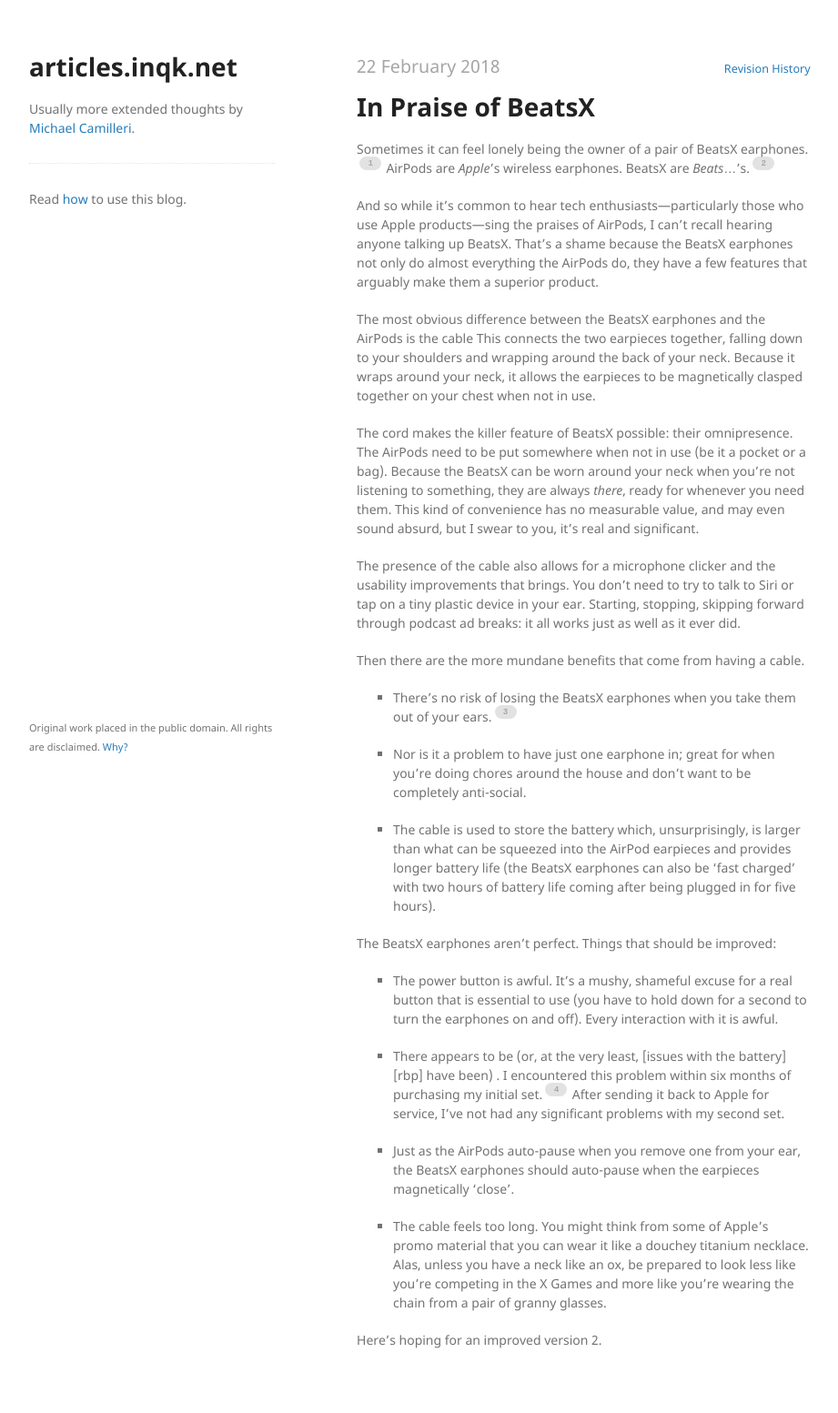
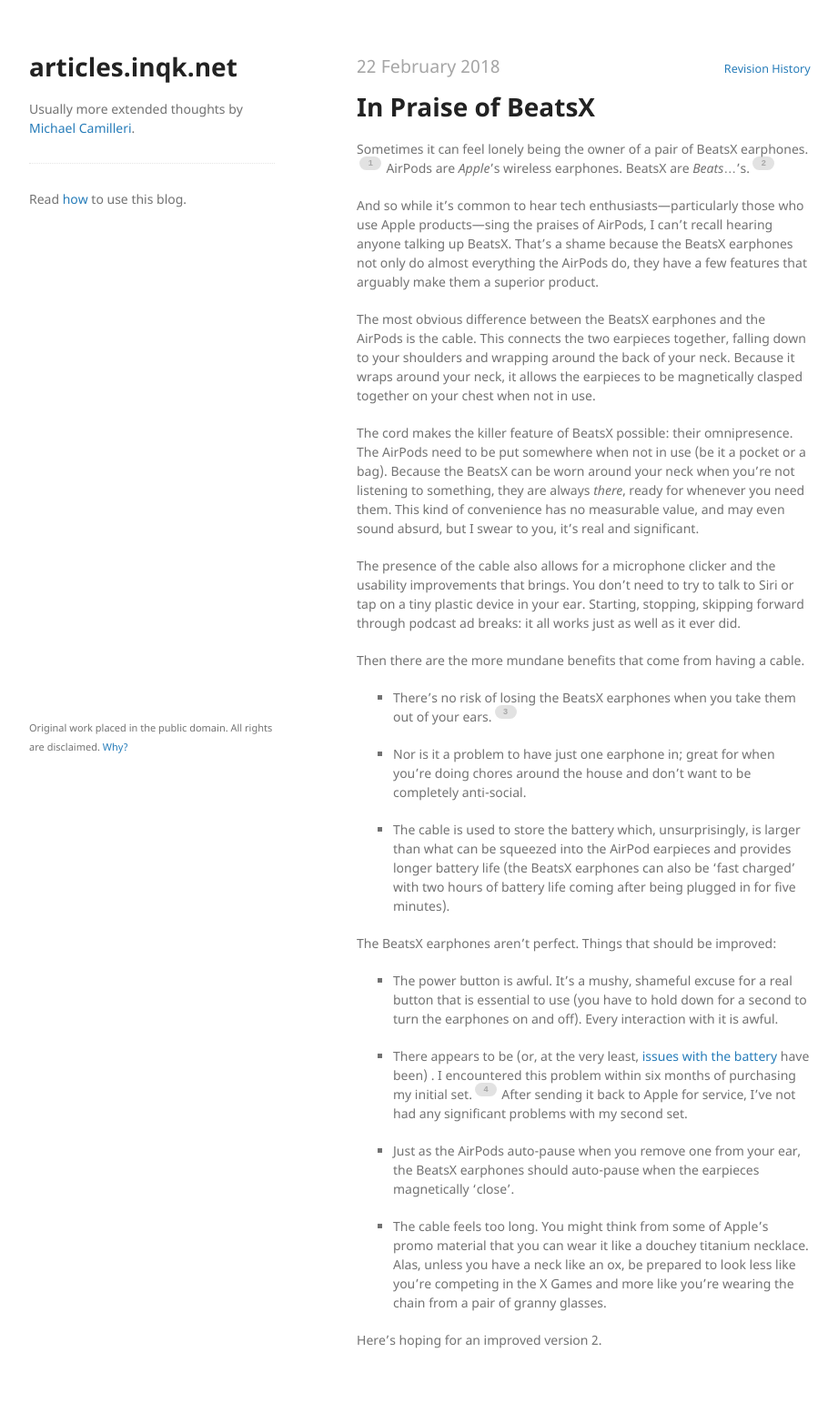
Before and after one commit to pyrmont/articles.inqk.net, a Jekyll site: the page built from _posts/2018-02-22-beatsx-paean.md, in a window 1280 px wide. Shown: the whole page at 91% size, without its empty margins (178-1099 px from the left). Built offline with Jekyll 4.4.1, drawn with Linux system fonts in a browser that asks for light colours.

Commit message:
Fix typos.

```diff
--- a/_posts/2018-02-22-beatsx-paean.md
+++ b/_posts/2018-02-22-beatsx-paean.md
@@ -10,7 +10,7 @@
 
 And so while it’s common to hear tech enthusiasts—particularly those who use Apple products—sing the praises of AirPods, I can’t recall hearing anyone talking up BeatsX. That’s a shame because the BeatsX earphones not only do almost everything the AirPods do, they have a few features that arguably make them a superior product.
 
-The most obvious difference between the BeatsX earphones and the AirPods is the cable  This connects the two earpieces together, falling down to your shoulders and wrapping around the back of your neck. Because it wraps around your neck, it allows the earpieces to be magnetically clasped together on your chest when not in use.
+The most obvious difference between the BeatsX earphones and the AirPods is the cable. This connects the two earpieces together, falling down to your shoulders and wrapping around the back of your neck. Because it wraps around your neck, it allows the earpieces to be magnetically clasped together on your chest when not in use.
 
 The cord makes the killer feature of BeatsX possible: their omnipresence. The AirPods need to be put somewhere when not in use (be it a pocket or a bag). Because the BeatsX can be worn around your neck when you’re not listening to something, they are always  _there_, ready for whenever you need them. This kind of convenience has no measurable value, and may even sound absurd, but I swear to you, it’s real and significant.
 
@@ -22,13 +22,13 @@
 
 * Nor is it a problem to have just one earphone in; great for when you’re doing chores around the house and don’t want to be completely anti-social.
 
-* The cable is used to store the battery which, unsurprisingly, is larger than what can be squeezed into the AirPod earpieces and provides longer battery life (the BeatsX earphones can also be 'fast charged' with two hours of battery life coming after being plugged in for five hours).
+* The cable is used to store the battery which, unsurprisingly, is larger than what can be squeezed into the AirPod earpieces and provides longer battery life (the BeatsX earphones can also be 'fast charged' with two hours of battery life coming after being plugged in for five minutes).
 
 The BeatsX earphones aren’t perfect. Things that should be improved:
 
 * The power button is awful. It’s a mushy, shameful excuse for a real button that is essential to use (you have to hold down for a second to turn the earphones on and off). Every interaction with it is awful.
 
-* There appears to be (or, at the very least, [issues with the battery][rbp] have been) . I encountered this problem within six months of purchasing my initial set.[^4] After sending it back to Apple for service, I’ve not had any significant problems with my second set.
+* There appears to be (or, at the very least, [issues with the battery][rpb] have been) . I encountered this problem within six months of purchasing my initial set.[^4] After sending it back to Apple for service, I’ve not had any significant problems with my second set.
 
 [rpb]: https://www.reddit.com/r/apple/comments/63gqzk/trying_to_turn_on_my_beatsx_and_just_get_a/
 
```
